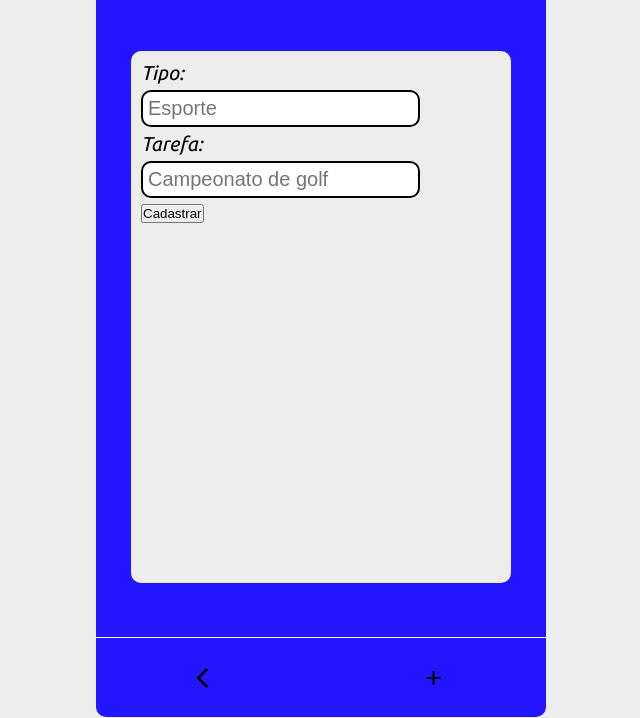
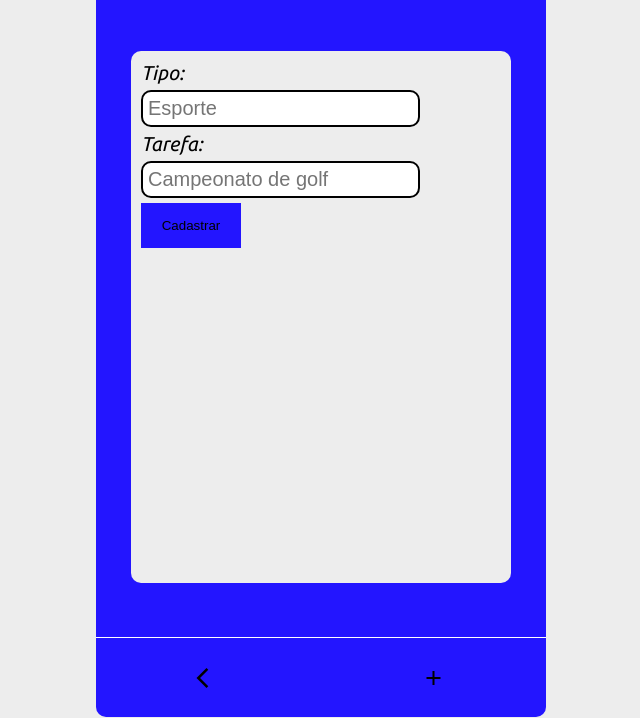
Before and after one commit to Arthur789123/Lista-de-Tarefas, a plain HTML site: page src/Pages/Cadastro/Cadastro.html in a window 1280 px wide. Shown: the part 83-801 px from the top of the page, without its empty margins (319-959 px from the left). Drawn offline with nearby package versions, Linux system fonts and the light colour scheme.

Commit message:
Estilizei o botão

```diff
--- a/src/Assets/style.css
+++ b/src/Assets/style.css
@@ -71,6 +71,17 @@ input {
     border-radius: 10px;
 }
 
+.btn-1 {
+    width: 100px ;
+    height: 45px;
+    background-color: #2315ff;
+    border: none;
+}
+
+.btn-1:hover {
+background-color:#83c2f7;
+}
+
 
 .material-symbols-outlined {
     font-variation-settings:
--- a/src/Pages/Cadastro/Cadastro.html
+++ b/src/Pages/Cadastro/Cadastro.html
@@ -29,7 +29,7 @@
                 <input type="text" placeholder="Esporte" id="input-tipo">
                 <label for="input-tarefa">Tarefa:</label>
                 <input type="text" placeholder="Campeonato de golf" id="input-tarefa">
-                <button id="button-1">Cadastrar</button>
+                <button class="btn-1" id="button-1">Cadastrar</button>
             </div>
         </main>
 
```
Also changed, not shown: 1 other file.
